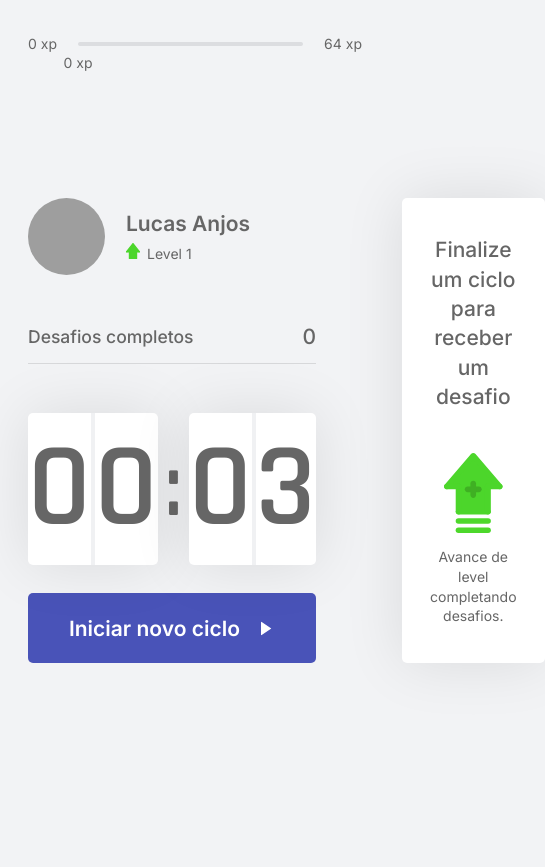
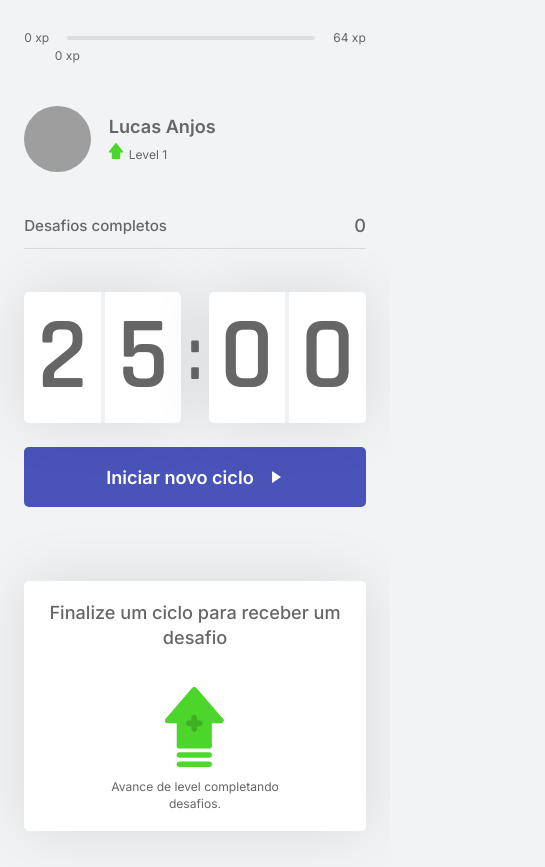
Before and after one commit to luskas8/shake-the-body, a Next.js app: page / in a window 390 px wide. Shown: the whole page, 545 px wide, since content can reach past the window. Before the commit the page ends 844 px from the top, so only its background shows below. Built offline with nearby package versions, Linux system fonts and the light colour scheme; grey boxes are pictures that could not be loaded.

Commit message:
Adjust to mobile view, reset countdown timer to default value '25min'

```diff
--- a/src/contexts/CountdownContext.tsx
+++ b/src/contexts/CountdownContext.tsx
@@ -23,7 +23,7 @@ let countdownTimeout: NodeJS.Timeout
 export function CountdownProvider ({ children }: CountdownProviderProps) {
   const { startNewChallenger } = useContext(ChallengersContext)
 
-  const [time, setTime] = useState(0.05 * 60)
+  const [time, setTime] = useState(25 * 60)
   const [isActive, setIsActive] = useState(false)
   const [hasFinished, setHasFinished] = useState(false)
 
@@ -37,7 +37,7 @@ export function CountdownProvider ({ children }: CountdownProviderProps) {
   function resetCountdown () {
     clearInterval(countdownTimeout)
     setIsActive(false)
-    setTime(0.05 * 60)
+    setTime(25 * 60)
     setHasFinished(false)
   }
 
--- a/src/styles/global.css
+++ b/src/styles/global.css
@@ -26,6 +26,12 @@
   }
 }
 
+@media (max-width: 479.99px) {
+  html {
+    font-size: 75.5%;
+  }
+}
+
 * {
   margin: 0;
   padding: 0;
--- a/src/styles/pages/Home.module.css
+++ b/src/styles/pages/Home.module.css
@@ -16,3 +16,13 @@
  gap: 6.15rem;
  align-content: center;
 }
+
+@media (max-width: 679.99px) {
+  .container section {
+    margin-top: 5rem;
+
+    grid-template-columns: none;
+    grid-template-rows: repeat(2, 1ft);
+    padding-bottom: 3rem;
+  }
+}
```
